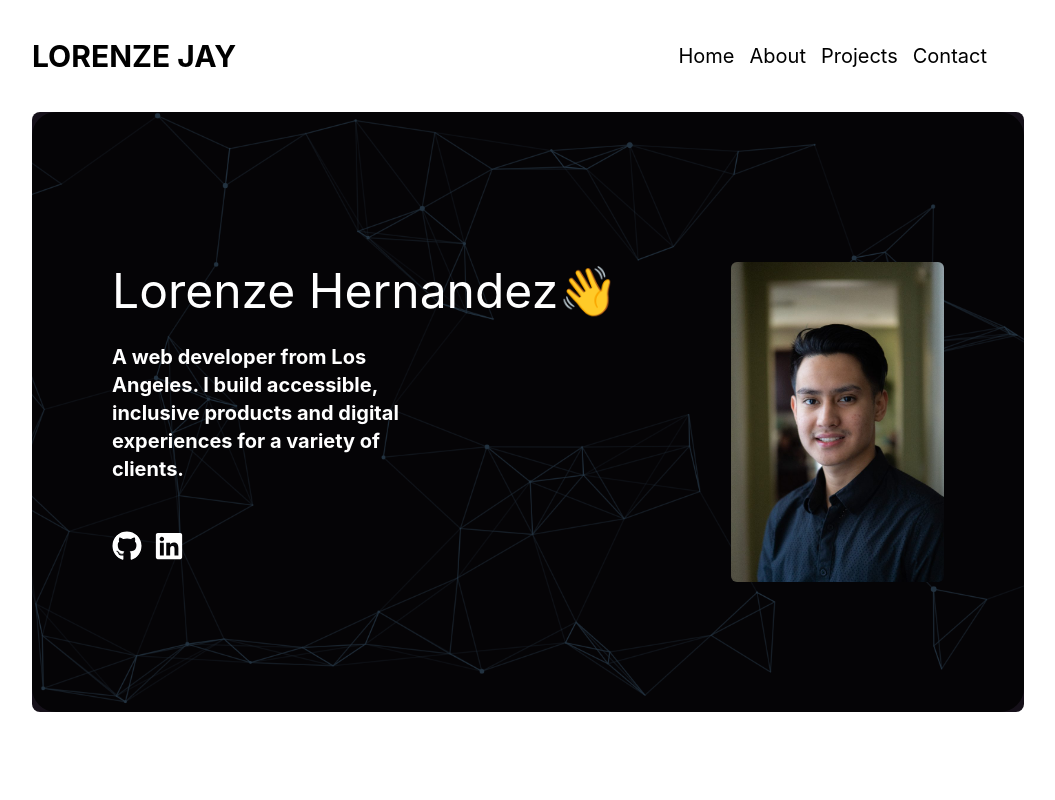
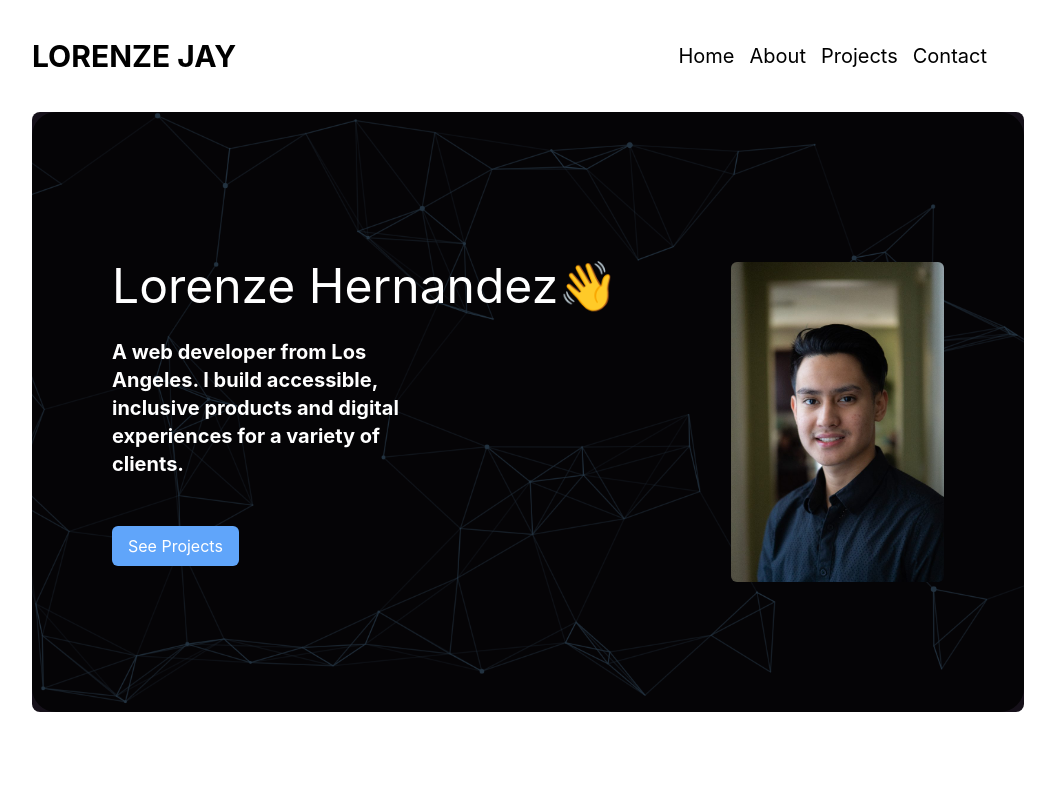
Before and after one commit to lorenzejay/portfolio-site, a Next.js app: page / in a window 1280 px wide. Shown: the top 800 px of the page, without its empty margins (112-1167 px from the left). Built offline with nearby package versions, Linux system fonts and the light colour scheme.

Commit message:
updated footer and added project button on hero component

```diff
--- a/components/footer.js
+++ b/components/footer.js
@@ -1,7 +1,20 @@
+import { FaGithub, FaLinkedin, FaTwitter } from "react-icons/fa";
+
 const Footer = () => {
   return (
-    <footer className="flex flex-col items-center justify-center border-t-2 w-full h-full text-sm">
-      <h2 className="font-semibold mx-auto text-center text-black text-lg">Lorenze Hernandez</h2>
+    <footer className="flex flex-col items-center justify-center border-t-2 w-full h-full text-sm py-10">
+      {/* <h2 className="font-semibold mx-auto text-center text-black text-lg">Lorenze Hernandez</h2> */}
+      <span className="flex text-3xl">
+        <a href="https://github.com/lorenzejay" target="_blank" rel="noreferrer">
+          <FaGithub className="mr-3 rounded-full hover:text-gray-600" />
+        </a>
+        <a href="https://www.linkedin.com/in/lorenzehernandez/" target="_blank" rel="noreferrer">
+          <FaLinkedin className="mr-3 hover:text-blue-500" />
+        </a>
+        <a href="https://twitter.com/lorenzejayTech" target="_blank" rel="noreferrer">
+          <FaTwitter className="hover:text-blue-500" />
+        </a>
+      </span>
     </footer>
   );
 };
--- a/components/hero.js
+++ b/components/hero.js
@@ -1,8 +1,7 @@
 import React from "react";
 import Image from "next/image";
-import { FaGithub, FaLinkedin } from "react-icons/fa";
 import { motion } from "framer-motion";
-
+import Link from "next/link";
 const Hero = () => {
   return (
     <motion.main
@@ -27,18 +26,11 @@ const Hero = () => {
             A web developer from Los Angeles. I build accessible, inclusive products and digital
             experiences for a variety of clients.
           </h1>
-          <span className="flex text-3xl">
-            <a href="https://github.com/lorenzejay" target="_blank" rel="noreferrer">
-              <FaGithub className="mr-3 rounded-full hover:text-gray-600" />
-            </a>
-            <a
-              href="https://www.linkedin.com/in/lorenzehernandez/"
-              target="_blank"
-              rel="noreferrer"
-            >
-              <FaLinkedin className="hover:text-blue-500" />
-            </a>
-          </span>
+          <Link href="/projects">
+            <button className="text-white bg-blue-400 px-4 py-2 rounded-md cursor-pointer focus:outline-none">
+              See Projects
+            </button>
+          </Link>
         </article>
         <img
           src={"/ljpp.jpg"}
```
